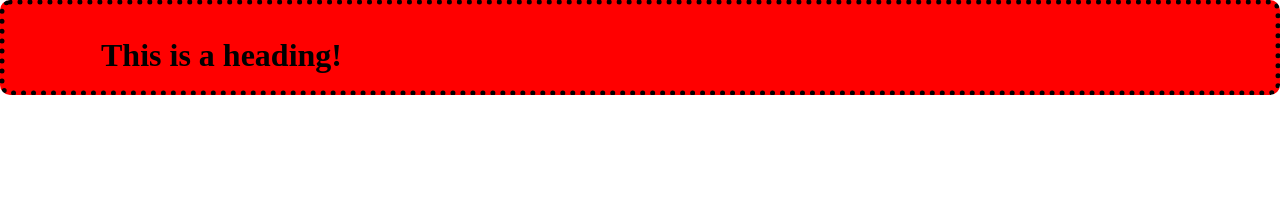
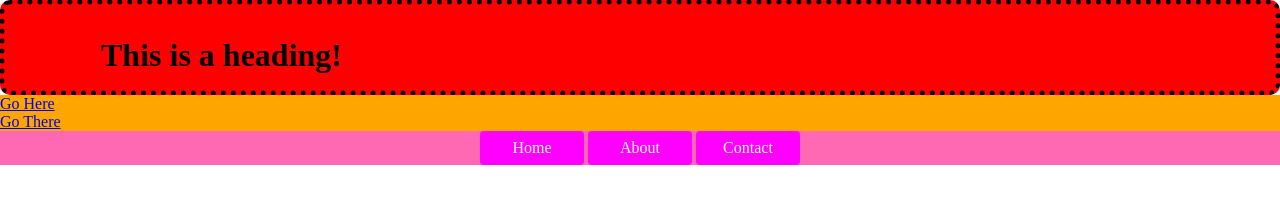
Before and after one commit to anthonyaubrey/box-model, a plain HTML site: page index.html in a window 1280 px wide. Drawn offline with Linux system fonts and the light colour scheme.

Commit message:
added new css elements

```diff
--- a/css/main.css
+++ b/css/main.css
@@ -10,3 +10,33 @@ h1 {
   border: 5px dotted #000;
   border-radius: 10px;
 }
+
+a {
+  background-color: orange;
+  display: block;
+}
+
+nav {
+  background-color: hotpink;
+  text-align: center;
+}
+
+nav ul {
+  list-style-type: none;
+  margin: 0;
+  padding: 0;
+}
+
+nav li {
+  display: inline-block;
+}
+
+nav a {
+  display: inline-block;
+  padding: 0.5em 0.75em;
+  background-color: magenta;
+  color: #fff;
+  text-decoration: none;
+  border-radius: 4px;
+  width: 5em;
+}
--- a/index.html
+++ b/index.html
@@ -9,5 +9,16 @@
 
   <h1>This is a heading!</h1>
 
+  <a href="#">Go Here</a>
+  <a href="#">Go There</a>
+
+  <nav>
+    <ul>
+      <li><a href="#">Home</a></li>
+      <li><a href="#">About</a></li>
+      <li><a href="#">Contact</a></li>
+    </ul>
+  </nav>
+
   </body>
   </html>
```
